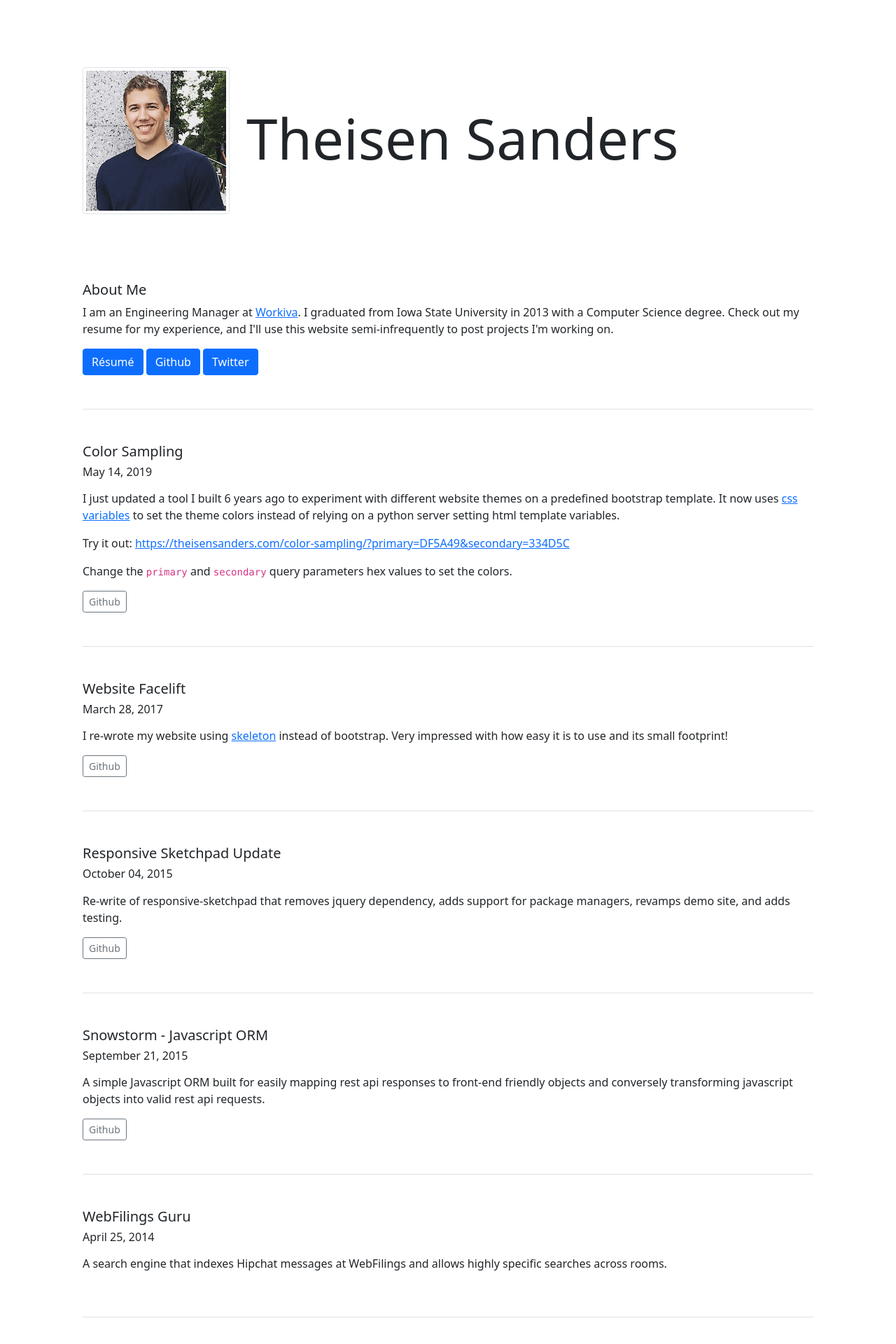
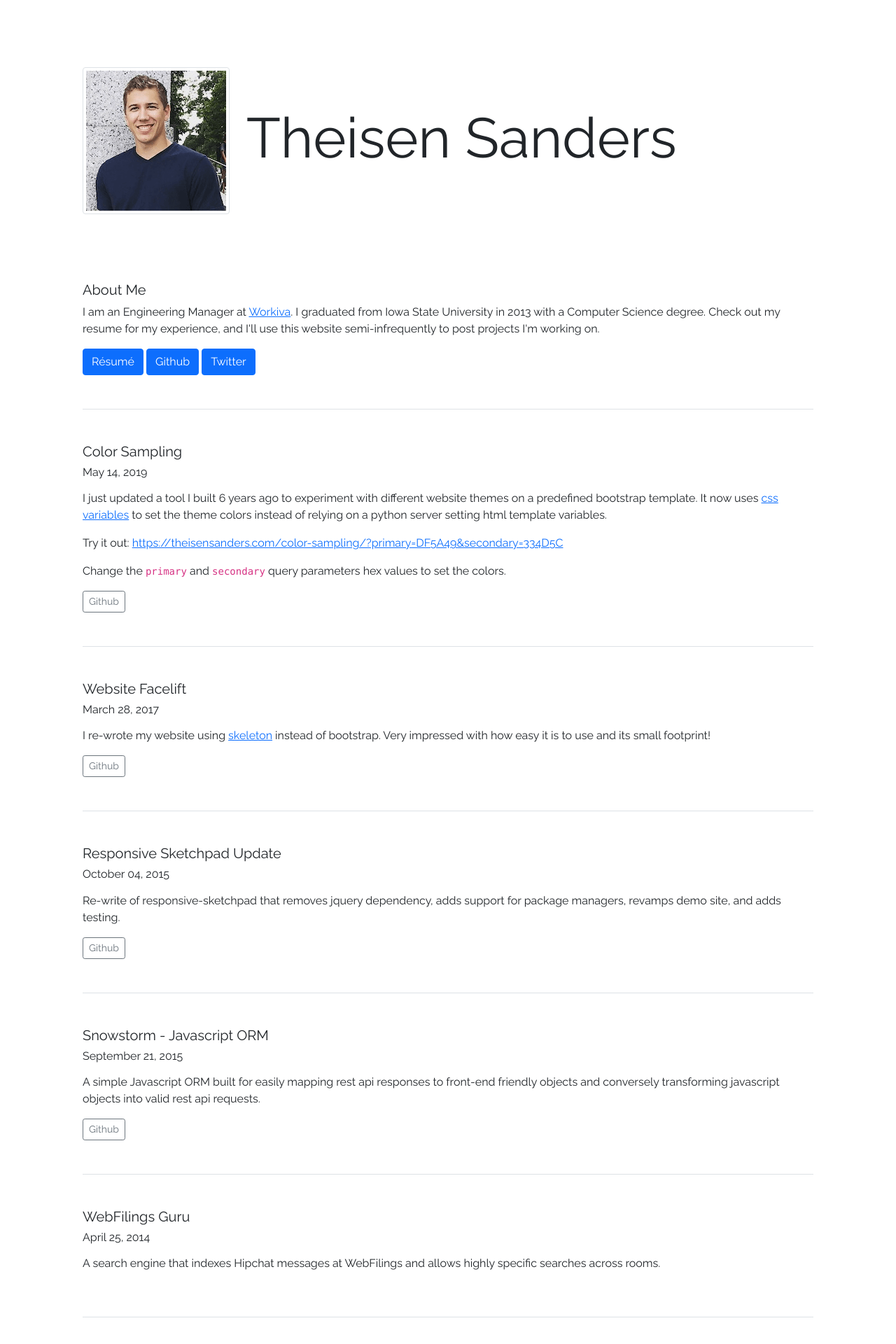
Before and after one commit to theisensanders-wf/theisensanders-wf.github.io, a Jekyll site: the page built from index.html, in a window 1280 px wide. Shown: the top 1920 px of the page at 70% size. Built offline with Jekyll 4.4.1, drawn with Linux system fonts in a browser that asks for light colours.

Commit message:
Re-add Raleway font

```diff
--- a/_layouts/default.html
+++ b/_layouts/default.html
@@ -7,6 +7,12 @@
   <meta name="viewport" content="width=device-width, initial-scale=1">
 
   <link rel="stylesheet" href="{{ "/assets/css/bootstrap.min.css" | relative_url }}">
+  <link href="https://fonts.googleapis.com/css2?family=Raleway&display=swap" rel="stylesheet">
+  <style>
+    body {
+      font-family: 'Raleway', var(--bs-font-sans-serif);
+    }
+  </style>
 </head>
 <body class="py-sm-5">
 
```
